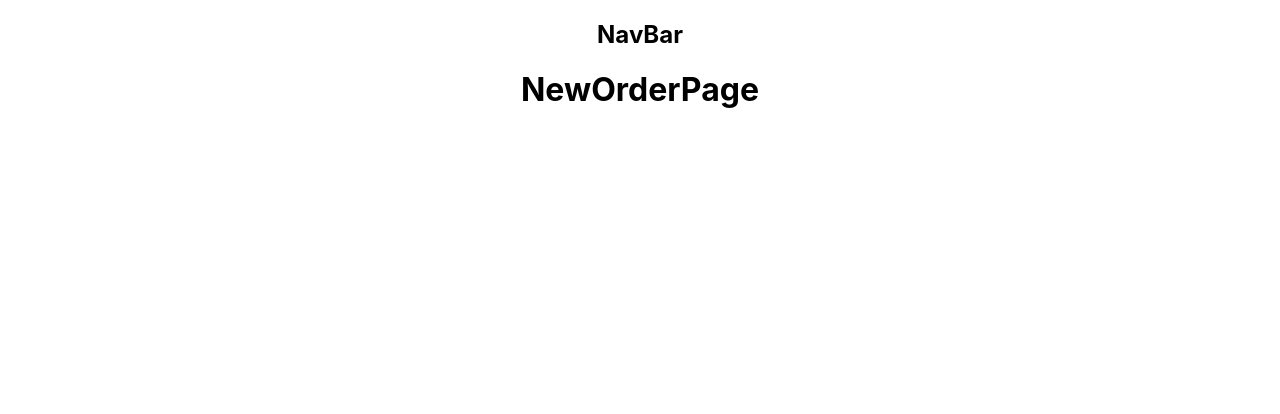
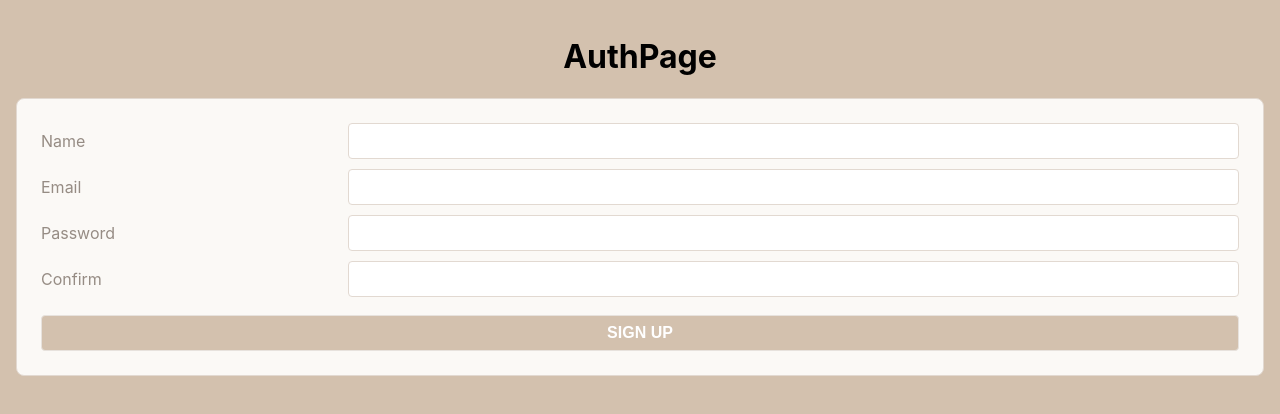
Before and after one commit to DaCoPro/MERN-Flashcards, a React (Create React App) app: page /orders in a window 1280 px wide. Shown: the top 414 px of the page. Built offline with nearby package versions, Linux system fonts and the light colour scheme.

Commit message:
Add styling. Add sign up form.

```diff
--- a/src/components/NavBar/NavBar.jsx
+++ b/src/components/NavBar/NavBar.jsx
@@ -1,3 +1,11 @@
+import { Link } from 'react-router-dom';
+
 export default function NavBar() {
-    return <h2>NavBar</h2>
+  return (
+    <nav>
+      <Link to="/orders">Order History</Link>
+      &nbsp; | &nbsp;
+      <Link to="/orders/new">New Order</Link>
+    </nav>
+  );
 }
--- /dev/null
+++ b/src/components/SignUpForm/SignUpForm.jsx
@@ -0,0 +1,56 @@
+import { Component } from 'react';
+import { signUp } from '../../utilities/user-services';
+
+export default class SignUpForm extends Component {
+
+    state = {
+        name: '',
+        email: '',
+        password: '',
+        confirm: '',
+        error: ''
+    };
+
+    handleChange = (evt) => {
+        this.setState({
+            [evt.target.name]: evt.target.value,
+            error: ''
+        });
+    };
+
+    handleSubmit = async (evt) => {
+        evt.preventDefault();
+        try {
+          const formData = {...this.state};
+          delete formData.error;
+          delete formData.confirm;
+          const user = await signUp(formData);
+          this.props.setUser(user);
+        } catch {
+          // An error occurred
+          this.setState({ error: 'Sign Up Failed - Try Again'});
+        }
+    }
+
+    render() {
+        const disable = this.state.password !== this.state.confirm;
+        return (
+          <div>
+            <div className="form-container">
+              <form autoComplete="off" onSubmit={this.handleSubmit}>
+                <label>Name</label>
+                <input type="text" name="name" value={this.state.name} onChange={this.handleChange} required />
+                <label>Email</label>
+                <input type="email" name="email" value={this.state.email} onChange={this.handleChange} required />
+                <label>Password</label>
+                <input type="password" name="password" value={this.state.password} onChange={this.handleChange} required />
+                <label>Confirm</label>
+                <input type="password" name="confirm" value={this.state.confirm} onChange={this.handleChange} required />
+                <button type="submit" disabled={disable}>SIGN UP</button>
+              </form>
+            </div>
+            <p className="error-message">&nbsp;{this.state.error}</p>
+          </div>
+        );
+      }
+  }
--- a/src/index.css
+++ b/src/index.css
@@ -1,13 +1,152 @@
+:root {
+  --white: #FFFFFF;
+  --tan-1: #FBF9F6;
+  --tan-2: #E7E2DD;
+  --tan-3: #E2D9D1;
+  --tan-4: #D3C1AE;
+  --orange: #F67F00;
+  --text-light: #968c84;
+  --text-dark: #615954;
+}
+
+*, *:before, *:after {
+  box-sizing: border-box;
+}
+
 body {
   margin: 0;
   font-family: -apple-system, BlinkMacSystemFont, 'Segoe UI', 'Roboto', 'Oxygen',
-    'Ubuntu', 'Cantarell', 'Fira Sans', 'Droid Sans', 'Helvetica Neue',
-    sans-serif;
+  'Ubuntu', 'Cantarell', 'Fira Sans', 'Droid Sans', 'Helvetica Neue',
+  sans-serif;
   -webkit-font-smoothing: antialiased;
   -moz-osx-font-smoothing: grayscale;
+  background-color: var(--tan-4);
+  padding: 2vmin;
+  height: 100vh;
 }
 
 code {
   font-family: source-code-pro, Menlo, Monaco, Consolas, 'Courier New',
     monospace;
 }
+
+#root {
+  height: 100%;
+}
+
+.align-ctr {
+  text-align: center;
+}
+
+.align-rt {
+  text-align: right;
+}
+
+.smaller {
+  font-size: smaller;
+}
+
+.flex-ctr-ctr {
+  display: flex;
+  justify-content: center;
+  align-items: center;
+}
+
+.flex-col {
+  flex-direction: column;
+}
+
+.flex-j-end {
+  justify-content: flex-end;
+}
+
+.scroll-y {
+  overflow-y: scroll;
+}
+
+.section-heading {
+  display: flex;
+  justify-content: space-around;
+  align-items: center;
+  background-color: var(--tan-1);
+  color: var(--text-dark);
+  border: .1vmin solid var(--tan-3);
+  border-radius: 1vmin;
+  padding: .6vmin;
+  text-align: center;
+  font-size: 2vmin;
+}
+
+.form-container {
+  padding: 3vmin;
+  background-color: var(--tan-1);
+  border: .1vmin solid var(--tan-3);
+  border-radius: 1vmin;
+}
+
+p.error-message {
+  color: var(--orange);
+  text-align: center;
+}
+
+form {
+  display: grid;
+  grid-template-columns: 1fr 3fr;
+  gap: 1.25vmin;
+  color: var(--text-light);
+}
+
+label {
+  font-size: 2vmin;
+  display: flex;
+  align-items: center;
+}
+
+input {
+  padding: 1vmin;
+  font-size: 2vmin;
+  border: .1vmin solid var(--tan-3);
+  border-radius: .5vmin;
+  color: var(--text-dark);
+  background-image: none !important; /* prevent lastpass */
+  outline: none;
+}
+
+input:focus {
+  border-color: var(--orange);
+}
+
+button, a.button {
+  margin: 1vmin;
+  padding: 1vmin;
+  color: var(--white);
+  background-color: var(--orange);
+  font-size: 2vmin;
+  font-weight: bold;
+  text-decoration: none;
+  text-align: center;
+  border: .1vmin solid var(--tan-2);
+  border-radius: .5vmin;
+  outline: none;
+  cursor: pointer;
+}
+
+button.btn-sm {
+  font-size: 1.5vmin;
+  padding: .6vmin .8vmin;
+}
+
+button.btn-xs {
+  font-size: 1vmin;
+  padding: .4vmin .5vmin;
+}
+
+button:disabled, form:invalid button[type="submit"] {
+  cursor: not-allowed;
+  background-color: var(--tan-4);
+}
+
+button[type="submit"] {
+  grid-column: span 2;
+  margin: 1vmin 0 0;
+}
--- a/src/pages/App/App.jsx
+++ b/src/pages/App/App.jsx
@@ -8,7 +8,7 @@
 
 
 export default function App() {
-  const [user, setUser] = useState({});
+  const [user, setUser] = useState(null);
   return (
     <main className="App">
       { user ?
--- a/src/pages/AuthPage/AuthPage.jsx
+++ b/src/pages/AuthPage/AuthPage.jsx
@@ -1,3 +1,10 @@
+import SignUpForm from '../../components/SignUpForm/SignUpForm';
+
 export default function AuthPage() {
-    return <h1>AuthPage</h1>
+    return (
+        <main>
+            <h1>AuthPage</h1>
+            <SignUpForm />
+        </main>
+    );
 }
```
Also changed, not shown: src/utilities/user-api.js (added), src/utilities/user-services.js (added), 1 other file (tests, documents, lock files or other folders).
